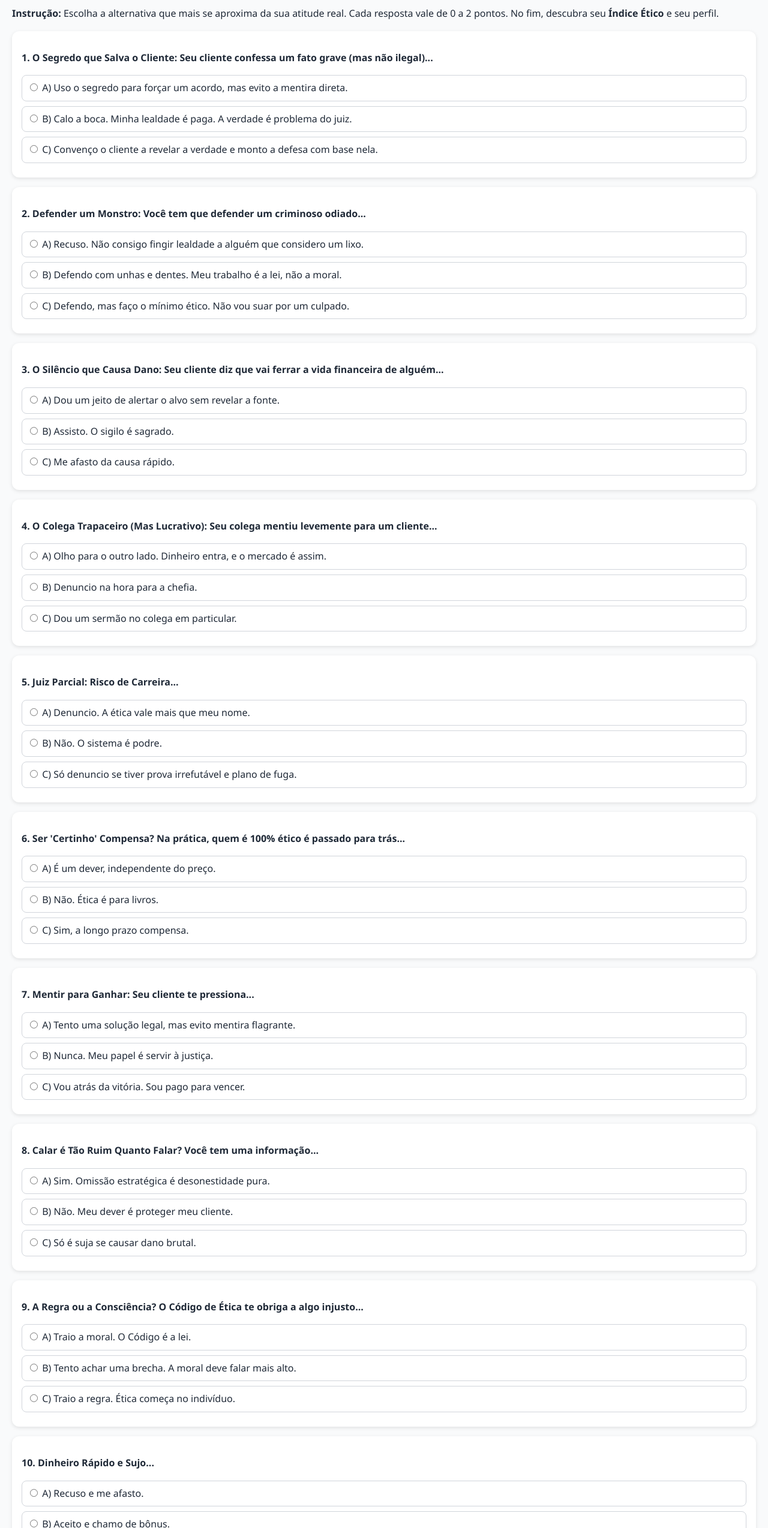
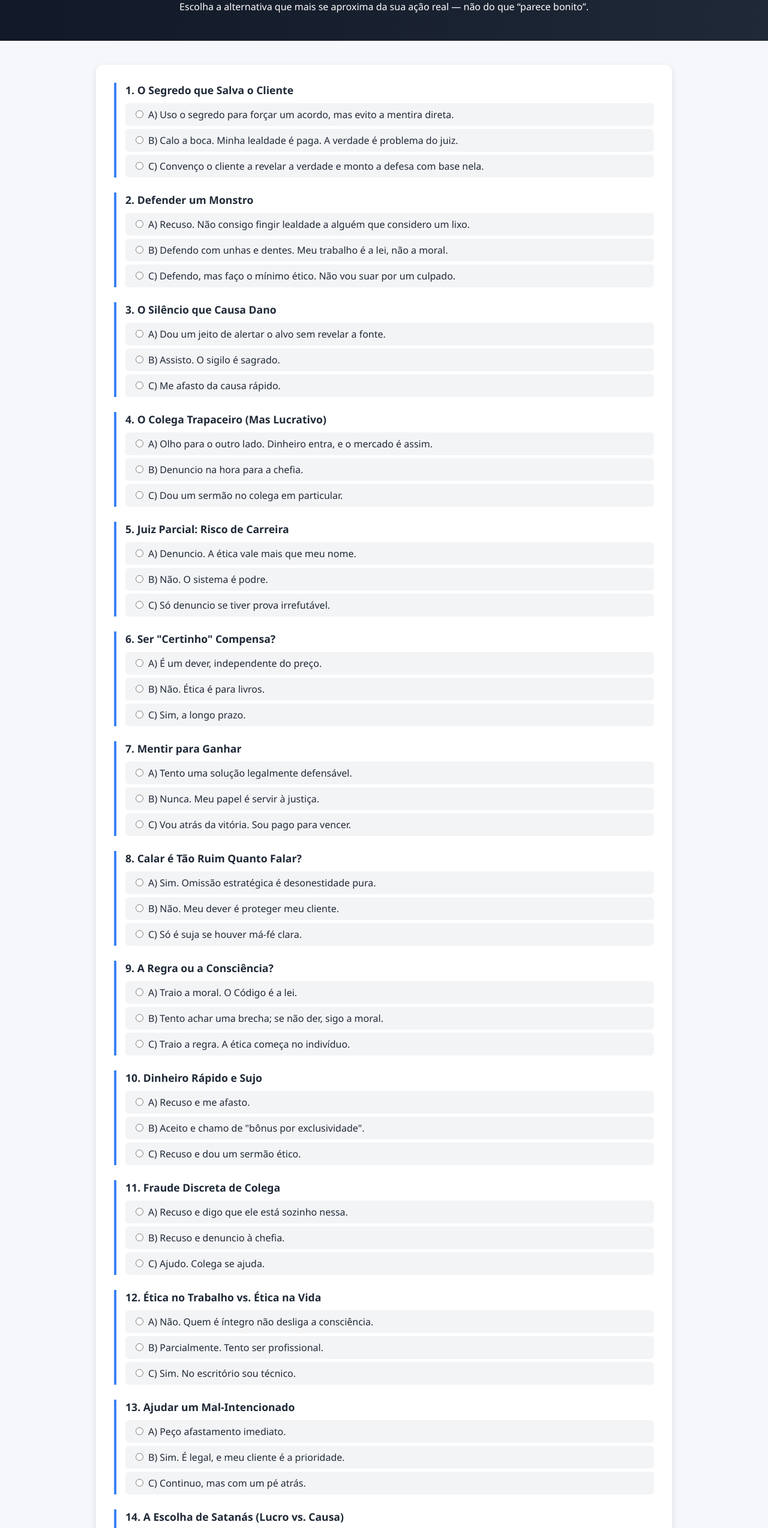
Before and after one commit to Mavrik09/fomul-rio-tica, a plain HTML site: page index.html in a window 1280 px wide. Shown: the part 104-2652 px from the top of the page at 60% size. Drawn offline with Linux system fonts and the light colour scheme.

Commit message:
Update index.html

```diff
--- a/index.html
+++ b/index.html
@@ -3,242 +3,261 @@
 <head>
 <meta charset="UTF-8">
 <meta name="viewport" content="width=device-width, initial-scale=1.0">
-<title>🔥 Ética no Limite: E se você não fosse tão bonzinho quanto pensa?</title>
+<title>🔥 Etica no Limite: E se você não fosse tão bonzinho quanto pensa?</title>
 <style>
     body {
-        font-family: "Segoe UI", Arial, sans-serif;
-        background: #f9fafb;
+        font-family: 'Segoe UI', Roboto, sans-serif;
+        background: #f5f7fa;
         color: #1f2937;
         margin: 0;
-        padding: 20px;
-        line-height: 1.6;
+        padding: 0;
+    }
+    header {
+        background: linear-gradient(90deg, #111827, #1f2937);
+        color: #fff;
+        text-align: center;
+        padding: 30px 20px;
     }
     h1 {
-        text-align: center;
-        color: #1e3a8a;
+        font-size: 1.8em;
+        margin-bottom: 10px;
+    }
+    .container {
+        max-width: 900px;
+        margin: 40px auto;
+        background: #fff;
+        border-radius: 12px;
+        box-shadow: 0 4px 12px rgba(0,0,0,0.1);
+        padding: 30px;
     }
     .question {
-        background: #fff;
-        border-radius: 12px;
-        padding: 16px;
-        margin-bottom: 16px;
-        box-shadow: 0 2px 6px rgba(0,0,0,0.1);
+        margin-bottom: 25px;
+        border-left: 4px solid #3b82f6;
+        padding-left: 15px;
     }
-    .options label {
+    .question h3 {
+        margin: 0 0 10px 0;
+        font-size: 1.1em;
+    }
+    label {
         display: block;
-        margin: 8px 0;
-        padding: 8px;
+        margin: 5px 0;
+        padding: 8px 12px;
+        background: #f3f4f6;
+        border-radius: 6px;
+        cursor: pointer;
+        transition: background 0.2s;
+    }
+    label:hover {
+        background: #e5e7eb;
+    }
+    input[type="radio"] {
+        margin-right: 8px;
+    }
+    button {
+        background: #3b82f6;
+        color: #fff;
+        padding: 12px 25px;
+        border: none;
         border-radius: 8px;
         cursor: pointer;
-        border: 1px solid #d1d5db;
-    }
-    .options label:hover {
-        background: #e0e7ff;
-    }
-    button {
-        display: block;
-        margin: 20px auto;
-        background: #2563eb;
-        color: white;
-        border: none;
-        border-radius: 8px;
-        padding: 12px 24px;
-        cursor: pointer;
-        font-size: 16px;
+        font-size: 1em;
+        transition: 0.2s;
     }
     button:hover {
-        background: #1d4ed8;
+        background: #2563eb;
     }
-    #result {
-        background: #f3f4f6;
+    #resultado {
+        margin-top: 40px;
+        background: #f9fafb;
+        border-radius: 10px;
         padding: 20px;
-        border-radius: 12px;
-        margin-top: 24px;
+        display: none;
     }
-    .profile-title {
+    .perfil {
         font-weight: bold;
         font-size: 1.2em;
-        color: #111827;
+        margin-bottom: 10px;
+    }
+    .descricao {
+        line-height: 1.5;
     }
 </style>
 </head>
 <body>
-<h1>🔥 Ética no Limite: O Jogo Sujo da Advocacia</h1>
-<p><b>Instrução:</b> Escolha a alternativa que mais se aproxima da sua atitude real. Cada resposta vale de 0 a 2 pontos. No fim, descubra seu <b>Índice Ético</b> e seu perfil.</p>
 
+<header>
+    <h1>🔥 Ética no Limite: O Jogo Sujo da Advocacia</h1>
+    <p>Escolha a alternativa que mais se aproxima da sua ação real — não do que “parece bonito”.</p>
+</header>
+
+<div class="container">
 <form id="quizForm">
-    <!-- As perguntas -->
+
+    <!-- As 15 perguntas embaralhadas -->
+    <!-- Cada alternativa tem o valor correspondente (0, 1 ou 2) -->
+
+    <div class="question">
+        <h3>1. O Segredo que Salva o Cliente</h3>
+        <label><input type="radio" name="q1" value="1">A) Uso o segredo para forçar um acordo, mas evito a mentira direta.</label>
+        <label><input type="radio" name="q1" value="0">B) Calo a boca. Minha lealdade é paga. A verdade é problema do juiz.</label>
+        <label><input type="radio" name="q1" value="2">C) Convenço o cliente a revelar a verdade e monto a defesa com base nela.</label>
+    </div>
+
+    <div class="question">
+        <h3>2. Defender um Monstro</h3>
+        <label><input type="radio" name="q2" value="0">A) Recuso. Não consigo fingir lealdade a alguém que considero um lixo.</label>
+        <label><input type="radio" name="q2" value="2">B) Defendo com unhas e dentes. Meu trabalho é a lei, não a moral.</label>
+        <label><input type="radio" name="q2" value="1">C) Defendo, mas faço o mínimo ético. Não vou suar por um culpado.</label>
+    </div>
+
+    <div class="question">
+        <h3>3. O Silêncio que Causa Dano</h3>
+        <label><input type="radio" name="q3" value="2">A) Dou um jeito de alertar o alvo sem revelar a fonte.</label>
+        <label><input type="radio" name="q3" value="0">B) Assisto. O sigilo é sagrado.</label>
+        <label><input type="radio" name="q3" value="1">C) Me afasto da causa rápido.</label>
+    </div>
+
+    <div class="question">
+        <h3>4. O Colega Trapaceiro (Mas Lucrativo)</h3>
+        <label><input type="radio" name="q4" value="0">A) Olho para o outro lado. Dinheiro entra, e o mercado é assim.</label>
+        <label><input type="radio" name="q4" value="2">B) Denuncio na hora para a chefia.</label>
+        <label><input type="radio" name="q4" value="1">C) Dou um sermão no colega em particular.</label>
+    </div>
+
+    <div class="question">
+        <h3>5. Juiz Parcial: Risco de Carreira</h3>
+        <label><input type="radio" name="q5" value="2">A) Denuncio. A ética vale mais que meu nome.</label>
+        <label><input type="radio" name="q5" value="0">B) Não. O sistema é podre.</label>
+        <label><input type="radio" name="q5" value="1">C) Só denuncio se tiver prova irrefutável.</label>
+    </div>
+
+    <div class="question">
+        <h3>6. Ser "Certinho" Compensa?</h3>
+        <label><input type="radio" name="q6" value="2">A) É um dever, independente do preço.</label>
+        <label><input type="radio" name="q6" value="0">B) Não. Ética é para livros.</label>
+        <label><input type="radio" name="q6" value="1">C) Sim, a longo prazo.</label>
+    </div>
+
+    <div class="question">
+        <h3>7. Mentir para Ganhar</h3>
+        <label><input type="radio" name="q7" value="1">A) Tento uma solução legalmente defensável.</label>
+        <label><input type="radio" name="q7" value="2">B) Nunca. Meu papel é servir à justiça.</label>
+        <label><input type="radio" name="q7" value="0">C) Vou atrás da vitória. Sou pago para vencer.</label>
+    </div>
+
+    <div class="question">
+        <h3>8. Calar é Tão Ruim Quanto Falar?</h3>
+        <label><input type="radio" name="q8" value="2">A) Sim. Omissão estratégica é desonestidade pura.</label>
+        <label><input type="radio" name="q8" value="0">B) Não. Meu dever é proteger meu cliente.</label>
+        <label><input type="radio" name="q8" value="1">C) Só é suja se houver má-fé clara.</label>
+    </div>
+
+    <div class="question">
+        <h3>9. A Regra ou a Consciência?</h3>
+        <label><input type="radio" name="q9" value="1">A) Traio a moral. O Código é a lei.</label>
+        <label><input type="radio" name="q9" value="2">B) Tento achar uma brecha; se não der, sigo a moral.</label>
+        <label><input type="radio" name="q9" value="0">C) Traio a regra. A ética começa no indivíduo.</label>
+    </div>
+
+    <div class="question">
+        <h3>10. Dinheiro Rápido e Sujo</h3>
+        <label><input type="radio" name="q10" value="2">A) Recuso e me afasto.</label>
+        <label><input type="radio" name="q10" value="0">B) Aceito e chamo de "bônus por exclusividade".</label>
+        <label><input type="radio" name="q10" value="1">C) Recuso e dou um sermão ético.</label>
+    </div>
+
+    <div class="question">
+        <h3>11. Fraude Discreta de Colega</h3>
+        <label><input type="radio" name="q11" value="1">A) Recuso e digo que ele está sozinho nessa.</label>
+        <label><input type="radio" name="q11" value="2">B) Recuso e denuncio à chefia.</label>
+        <label><input type="radio" name="q11" value="0">C) Ajudo. Colega se ajuda.</label>
+    </div>
+
+    <div class="question">
+        <h3>12. Ética no Trabalho vs. Ética na Vida</h3>
+        <label><input type="radio" name="q12" value="2">A) Não. Quem é íntegro não desliga a consciência.</label>
+        <label><input type="radio" name="q12" value="0">B) Parcialmente. Tento ser profissional.</label>
+        <label><input type="radio" name="q12" value="1">C) Sim. No escritório sou técnico.</label>
+    </div>
+
+    <div class="question">
+        <h3>13. Ajudar um Mal-Intencionado</h3>
+        <label><input type="radio" name="q13" value="2">A) Peço afastamento imediato.</label>
+        <label><input type="radio" name="q13" value="0">B) Sim. É legal, e meu cliente é a prioridade.</label>
+        <label><input type="radio" name="q13" value="1">C) Continuo, mas com um pé atrás.</label>
+    </div>
+
+    <div class="question">
+        <h3>14. A Escolha de Satanás (Lucro vs. Causa)</h3>
+        <label><input type="radio" name="q14" value="2">A) O compromisso com o fraco. O dinheiro virá depois.</label>
+        <label><input type="radio" name="q14" value="0">B) O lucro. O escritório tem que pagar as contas.</label>
+        <label><input type="radio" name="q14" value="1">C) Tento negociar para não largar totalmente o pro bono.</label>
+    </div>
+
+    <div class="question">
+        <h3>15. O Teste do Caráter</h3>
+        <label><input type="radio" name="q15" value="2">A) Corrijo o erro. Minha ética não depende de testemunhas.</label>
+        <label><input type="radio" name="q15" value="0">B) Me aproveito. A falha é do outro lado.</label>
+        <label><input type="radio" name="q15" value="1">C) Se o erro for pequeno, deixo passar.</label>
+    </div>
+
+    <button type="button" onclick="calcularPontuacao()">Calcular Índice Ético</button>
 </form>
 
-<button type="button" onclick="calcularPontuacao()">Calcular Índice Ético</button>
+<div id="resultado">
+    <div class="perfil"></div>
+    <div class="descricao"></div>
+</div>
 
-<div id="result"></div>
+</div>
 
 <script>
-const perguntas = [
-{
-pergunta: "1. O Segredo que Salva o Cliente: Seu cliente confessa um fato grave (mas não ilegal)...",
-opcoes: [
-{ texto: "A) Uso o segredo para forçar um acordo, mas evito a mentira direta.", valor: 1 },
-{ texto: "B) Calo a boca. Minha lealdade é paga. A verdade é problema do juiz.", valor: 0 },
-{ texto: "C) Convenço o cliente a revelar a verdade e monto a defesa com base nela.", valor: 2 }
-]
-},
-{
-pergunta: "2. Defender um Monstro: Você tem que defender um criminoso odiado...",
-opcoes: [
-{ texto: "A) Recuso. Não consigo fingir lealdade a alguém que considero um lixo.", valor: 0 },
-{ texto: "B) Defendo com unhas e dentes. Meu trabalho é a lei, não a moral.", valor: 2 },
-{ texto: "C) Defendo, mas faço o mínimo ético. Não vou suar por um culpado.", valor: 1 }
-]
-},
-{
-pergunta: "3. O Silêncio que Causa Dano: Seu cliente diz que vai ferrar a vida financeira de alguém...",
-opcoes: [
-{ texto: "A) Dou um jeito de alertar o alvo sem revelar a fonte.", valor: 2 },
-{ texto: "B) Assisto. O sigilo é sagrado.", valor: 0 },
-{ texto: "C) Me afasto da causa rápido.", valor: 1 }
-]
-},
-{
-pergunta: "4. O Colega Trapaceiro (Mas Lucrativo): Seu colega mentiu levemente para um cliente...",
-opcoes: [
-{ texto: "A) Olho para o outro lado. Dinheiro entra, e o mercado é assim.", valor: 0 },
-{ texto: "B) Denuncio na hora para a chefia.", valor: 2 },
-{ texto: "C) Dou um sermão no colega em particular.", valor: 1 }
-]
-},
-{
-pergunta: "5. Juiz Parcial: Risco de Carreira...",
-opcoes: [
-{ texto: "A) Denuncio. A ética vale mais que meu nome.", valor: 2 },
-{ texto: "B) Não. O sistema é podre.", valor: 0 },
-{ texto: "C) Só denuncio se tiver prova irrefutável e plano de fuga.", valor: 1 }
-]
-},
-{
-pergunta: "6. Ser 'Certinho' Compensa? Na prática, quem é 100% ético é passado para trás...",
-opcoes: [
-{ texto: "A) É um dever, independente do preço.", valor: 2 },
-{ texto: "B) Não. Ética é para livros.", valor: 0 },
-{ texto: "C) Sim, a longo prazo compensa.", valor: 1 }
-]
-},
-{
-pergunta: "7. Mentir para Ganhar: Seu cliente te pressiona...",
-opcoes: [
-{ texto: "A) Tento uma solução legal, mas evito mentira flagrante.", valor: 1 },
-{ texto: "B) Nunca. Meu papel é servir à justiça.", valor: 2 },
-{ texto: "C) Vou atrás da vitória. Sou pago para vencer.", valor: 0 }
-]
-},
-{
-pergunta: "8. Calar é Tão Ruim Quanto Falar? Você tem uma informação...",
-opcoes: [
-{ texto: "A) Sim. Omissão estratégica é desonestidade pura.", valor: 2 },
-{ texto: "B) Não. Meu dever é proteger meu cliente.", valor: 0 },
-{ texto: "C) Só é suja se causar dano brutal.", valor: 1 }
-]
-},
-{
-pergunta: "9. A Regra ou a Consciência? O Código de Ética te obriga a algo injusto...",
-opcoes: [
-{ texto: "A) Traio a moral. O Código é a lei.", valor: 1 },
-{ texto: "B) Tento achar uma brecha. A moral deve falar mais alto.", valor: 2 },
-{ texto: "C) Traio a regra. Ética começa no indivíduo.", valor: 0 }
-]
-},
-{
-pergunta: "10. Dinheiro Rápido e Sujo...",
-opcoes: [
-{ texto: "A) Recuso e me afasto.", valor: 2 },
-{ texto: "B) Aceito e chamo de bônus.", valor: 0 },
-{ texto: "C) Recuso e dou um sermão ético.", valor: 1 }
-]
-},
-{
-pergunta: "11. Fraude Discreta de Colega...",
-opcoes: [
-{ texto: "A) Recuso e digo que ele está sozinho.", valor: 1 },
-{ texto: "B) Recuso e denuncio à chefia.", valor: 2 },
-{ texto: "C) Ajudo. Colega se ajuda.", valor: 0 }
-]
-},
-{
-pergunta: "12. Ética no Trabalho vs. Ética na Vida...",
-opcoes: [
-{ texto: "A) Não. Quem é íntegro não tem botão de desligar.", valor: 2 },
-{ texto: "B) Parcialmente. Tento ser profissional.", valor: 0 },
-{ texto: "C) Sim. No escritório, sou técnico.", valor: 1 }
-]
-},
-{
-pergunta: "13. Ajudar um Mal-Intencionado...",
-opcoes: [
-{ texto: "A) Peço afastamento imediato.", valor: 2 },
-{ texto: "B) Sim. É legal, cliente é prioridade.", valor: 0 },
-{ texto: "C) Continuo, mas evito dar ideias.", valor: 1 }
-]
-},
-{
-pergunta: "14. A Escolha de Satanás (Lucro vs. Causa)...",
-opcoes: [
-{ texto: "A) O compromisso com o fraco.", valor: 2 },
-{ texto: "B) O lucro. Escritório precisa pagar contas.", valor: 0 },
-{ texto: "C) Tento negociar o contrato.", valor: 1 }
-]
-},
-{
-pergunta: "15. O Teste do Caráter...",
-opcoes: [
-{ texto: "A) Corrijo o erro. Ética não depende de testemunhas.", valor: 2 },
-{ texto: "B) Me aproveito. A falha é do outro.", valor: 0 },
-{ texto: "C) Se o erro for pequeno, deixo passar.", valor: 1 }
-]
-}
-];
+function calcularPontuacao() {
+    let total = 0;
+    for (let i = 1; i <= 15; i++) {
+        const resposta = document.querySelector(`input[name="q${i}"]:checked`);
+        if (resposta) total += parseInt(resposta.value);
+    }
 
-const perfis = [
-{ faixa: [0,5], titulo: "Pragmático Conveniente", texto: "Age pela conveniência. Justifica meios imorais pelos fins." },
-{ faixa: [6,10], titulo: "Neutro Conformista", texto: "Evita conflitos morais. Segue regras sem refletir sobre valores." },
-{ faixa: [11,15], titulo: "Ético Situacional", texto: "Adapta princípios ao contexto. Ética depende da pressão." },
-{ faixa: [16,20], titulo: "Responsável Consciente", texto: "Busca equilíbrio entre lei e moral. Age com ponderação." },
-{ faixa: [21,25], titulo: "Ético Convicto", texto: "Mantém princípios firmes mesmo sob risco pessoal." },
-{ faixa: [26,30], titulo: "Guardião da Justiça", texto: "Vive a ética como missão. Inflexível diante da corrupção." }
-];
-
-const form = document.getElementById("quizForm");
-
-perguntas.forEach((p, i) => {
-    const div = document.createElement("div");
-    div.className = "question";
-    div.innerHTML = `<p><b>${p.pergunta}</b></p>`;
-    const optionsDiv = document.createElement("div");
-    optionsDiv.className = "options";
-    p.opcoes.forEach((opt, j) => {
-        const id = `q${i}_${j}`;
-        optionsDiv.innerHTML += `
-            <label><input type="radio" name="q${i}" value="${opt.valor}"> ${opt.texto}</label>`;
-    });
-    div.appendChild(optionsDiv);
-    form.appendChild(div);
-});
-
-function calcularPontuacao() {
-    const respostas = document.querySelectorAll("input[type='radio']:checked");
-    if (respostas.length < perguntas.length) {
-        alert("Por favor, responda todas as perguntas antes de enviar.");
+    if (document.querySelectorAll('input[type="radio"]:checked').length < 15) {
+        alert("⚠️ Responda todas as perguntas antes de calcular seu Índice Ético!");
         return;
     }
-    let total = 0;
-    respostas.forEach(r => total += parseInt(r.value));
-    let perfil = perfis.find(p => total >= p.faixa[0] && total <= p.faixa[1]);
-    document.getElementById("result").innerHTML = `
-        <p><strong>Seu Índice Ético:</strong> ${total} / 30</p>
-        <p class="profile-title">🧭 Perfil: ${perfil.titulo}</p>
-        <p>${perfil.texto}</p>
-    `;
+
+    const perfilEl = document.querySelector(".perfil");
+    const descEl = document.querySelector(".descricao");
+    const resultadoEl = document.getElementById("resultado");
+
+    let perfil = "";
+    let descricao = "";
+
+    if (total <= 5) {
+        perfil = "Perfil 1: O Pragmatista Conveniente (0–5)";
+        descricao = "Você vê a ética como obstáculo, não como princípio. Tende a justificar meios antiéticos com resultados práticos.";
+    } else if (total <= 10) {
+        perfil = "Perfil 2: O Neutro Conformista (6–10)";
+        descricao = "Evita conflitos morais e segue o fluxo. Cumpre regras sem refletir sobre o impacto ético real.";
+    } else if (total <= 15) {
+        perfil = "Perfil 3: O Ético Situacional (11–15)";
+        descricao = "Reconhece a ética, mas a aplica conforme a conveniência. É vulnerável à pressão externa.";
+    } else if (total <= 20) {
+        perfil = "Perfil 4: O Responsável Consciente (16–20)";
+        descricao = "Tenta equilibrar moral e dever, mesmo em dilemas difíceis. Busca agir com integridade consistente.";
+    } else if (total <= 25) {
+        perfil = "Perfil 5: O Ético Convicto (21–25)";
+        descricao = "Mantém princípios sólidos, mesmo com prejuízos. Inspira respeito e confiança.";
+    } else {
+        perfil = "Perfil 6: O Guardião da Justiça (26–30)";
+        descricao = "Enxerga a ética como base inegociável da profissão. Une técnica e moral com firmeza exemplar.";
+    }
+
+    perfilEl.textContent = `Seu Índice Ético: ${total}/30 → ${perfil}`;
+    descEl.textContent = descricao;
+    resultadoEl.style.display = "block";
+    resultadoEl.scrollIntoView({ behavior: "smooth" });
 }
 </script>
+
 </body>
 </html>
```
